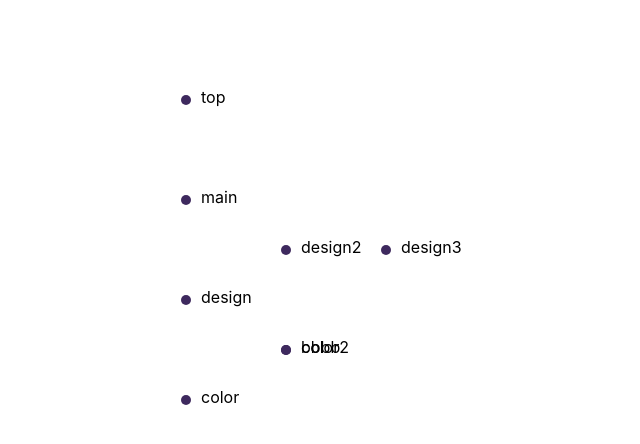
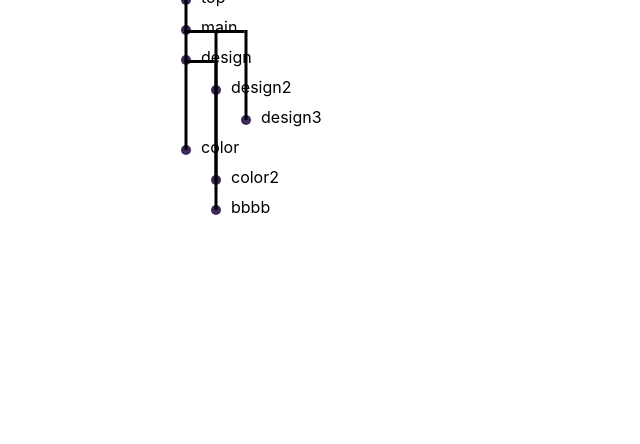
Before and after one commit to Team-Freckle/tree, a React (Create React App) app in the folder tree-dev/: page / in a window 1280 px wide. Shown: the top 444 px of the page, without its empty margins (214-854 px from the left). Built offline with nearby package versions, Linux system fonts and the light colour scheme.

Commit message:
오류발생!

```diff
--- a/tree-dev/src/App.tsx
+++ b/tree-dev/src/App.tsx
@@ -1,79 +1,62 @@
 import React from "react";
 import "./App.css";
 import { PcotGraph } from "./pcotGraph/PcotGraph";
-import { RawNode } from "./pcotGraph/Node";
+import { Node } from "./pcotGraph/Node";
 
-const data: RawNode = {
-  name: "top",
-  key: "iubuc2",
-  comment: "ds",
-  time: "2023-10-10 10:09:10",
-  childTime: "2023-10-09 10:09:10",
-  child: [
+const data: Array<Node> = [
+  { name: "top", key: "iubuc2", comment: "ds", time: "2023-10-10 10:09:10" },
   {
     name: "main",
     key: "asasddi2",
     comment: "init",
-      time: "2023-10-10 10:09:10",
-      childTime: "2023-10-09 10:09:10",
-      child: [
+    time: "2023-10-10 10:10:10",
+    parent: "iubuc2",
+  },
   {
     name: "design",
     key: "asmdi2",
     comment: "전반적으로 노란색이고 발과 배, 그리고 꼬리부분만 흰색털",
-          time: "2023-10-10 10:10:10",
-          childTime: "2023-10-10 10:08:10",
-          child: [
+    time: "2023-10-11 10:10:10",
+    parent: "asasddi2",
+  },
   {
     name: "color",
     key: "34rfs2",
-              comment:
-                "전반적으로 노란색이고 발과 배, 그리고 꼬리부분만 흰색털",
-              time: "2023-10-10 10:10:12",
-              childTime: "2023-10-09 10:09:10",
-              child: [],
+    comment: "전반적으로 노란색이고 발과 배, 그리고 꼬리부분만 흰색털",
+    time: "2023-10-12 10:10:10",
+    parent: "asmdi2",
   },
   {
     name: "color2",
     key: "43erdg2",
-              comment:
-                "ㅇㄴㄹㅇㅇㅎ ㅈㅇㅁㄴㅇㅇㅇㅇㅇㅇㅇㅇㅇㅇㅎㅊㄹ @test2@test.er",
-              time: "2023-10-10 11:10:11",
-              childTime: "2023-10-10 10:08:10",
-              child: [],
-            },
-          ],
+    comment: "ㅇㄴㄹㅇㅇㅎ ㅈㅇㅁㄴㅇㅇㅇㅇㅇㅇㅇㅇㅇㅇㅎㅊㄹ @test2@test.er",
+    time: "2023-10-15 10:10:10",
+    parent: "asmdi2",
   },
   {
     name: "design2",
     key: "oil34ed",
     comment: "전반적으로 노란색이고 발과 배, 그리고 꼬리부분만 흰색털",
-          time: "2023-10-10 10:10:11",
-          childTime: "2023-09-10 10:09:10",
-          child: [
+    time: "2023-10-13 10:10:11",
+    parent: "asasddi2",
+  },
+
   {
     name: "bbbb",
     key: "aewfrdd",
-              comment:
-                "ㅇㄴㄹㅇㅇㅎ ㅈㅇㅁㄴㅇㅇㅇㅇㅇㅇㅇㅇㅇㅇㅎㅊㄹ @test2@test.er",
-              time: "2023-10-10 11:10:11",
-              childTime: "2023-10-10 10:08:10",
-              child: [],
+    comment: "ㅇㄴㄹㅇㅇㅎ ㅈㅇㅁㄴㅇㅇㅇㅇㅇㅇㅇㅇㅇㅇㅎㅊㄹ @test2@test.er",
+    time: "2023-10-16 11:10:11",
+    parent: "oil34ed",
   },
-          ],
-        },
+
   {
     name: "design3",
     key: "sd455fd",
     comment: "전반적으로 노란색이고 발과 배, 그리고 꼬리부분만 흰색털",
-          time: "2023-10-10 10:10:11",
-          childTime: "2023-09-15 10:09:10",
-          child: [],
+    time: "2023-10-14 10:10:11",
+    parent: "asasddi2",
   },
-      ],
-    },
-  ],
-};
+];
 
 function App() {
   return (
--- a/tree-dev/src/pcotGraph/Node.tsx
+++ b/tree-dev/src/pcotGraph/Node.tsx
@@ -4,14 +4,9 @@ export interface NodeProps {
   node: PositionNode;
 }
 
-export interface RawNode extends Node {
-  child?: Array<RawNode>;
-}
-
 export interface PositionNode extends Node {
   x: number;
   y: number;
-  level: number;
   childCount: number;
 }
 
@@ -20,13 +15,16 @@ export interface Node {
   key: string;
   comment?: string;
   time: string;
-  childTime: string;
+
+  parent?: string;
+  child?: Array<string>;
+  descendant?: string;
 }
 
 export class NodeTree extends React.Component<NodeProps> {
   public render() {
     const { node } = this.props;
-    const { key, name, comment, time, x, y, level } = node;
+    const { key, name, comment, time, x, y } = node;
     return (
       <g
         key={node.key}
--- a/tree-dev/src/pcotGraph/PcotGraph.tsx
+++ b/tree-dev/src/pcotGraph/PcotGraph.tsx
@@ -1,9 +1,9 @@
 import * as React from "react";
-import { NodeTree, RawNode, PositionNode } from "./Node";
+import { Node, NodeTree, PositionNode } from "./Node";
 import { Bridge } from "./Bridge";
 
 export interface PcotGraphProps {
-  tree: RawNode;
+  tree: Array<Node>;
 }
 export interface PcotGraphState {}
 
@@ -26,63 +26,115 @@ export class PcotGraph extends React.Component<PcotGraphProps, PcotGraphState> {
     );
   }
 
-  private createBlueprint(data: RawNode, parent?: PositionNode) {
-    if (!parent) {
-      parent = {
-        key: "",
-        name: "",
-        time: "",
-        childTime: "",
+  private createRelation(data: Array<Node>) {
+    data = data.sort(
+      (a, b) => new Date(a.time).getTime() - new Date(b.time).getTime()
+    );
+
+    // 최 하위 후손 key 가져오기
+    data = data.map((child) => {
+      if (child.parent) {
+        const descendant = data.find(({ key }) => key === child.parent);
+        if (descendant) descendant.descendant = child.key;
+      } else {
+        child.descendant = child.key;
+      }
+      return child;
+    });
+    return data;
+  }
+
+  private createBlueprint(data: Array<Node>) {
+    data = this.createRelation(data);
+    const pos: PositionNode = {
+      key: data[0].key,
+      name: data[0].name,
+      comment: data[0].comment,
+      time: data[0].time,
       x: 10,
       y: 0,
-        level: 0,
       childCount: 0,
+
+      child: [],
     };
-    }
-    const isFirst: Boolean = parent.childCount === 0;
-    const x: number = parent.x + 100 * parent.childCount;
-    const y: number = parent.y + 100 * (isFirst ? 1 : 0.5); // 서열 판별
-    const level: number = parent.level + 1;
 
-    let childCount = 0;
+    const queue: Array<PositionNode> = [pos];
+    let result: Array<PositionNode> = [];
+    let level: number = 0;
 
-    let node: PositionNode = {
-      key: data.key,
-      name: data.name,
-      comment: data.comment,
-      time: data.time,
-      childTime: data.childTime,
+    while (queue.length > 0) {
+      const parentNode = queue.shift()!;
+      const childs = data.filter(({ parent }) => parent === parentNode.key);
+      console.log(parentNode.name + "'s child ");
+      console.log(childs);
+
+      if (Array.isArray(parentNode.child)) {
+        for (const child of childs) {
+          console.log(
+            child.name +
+              "(" +
+              child.key +
+              ")" +
+              " is " +
+              parentNode.name +
+              "(" +
+              parentNode.key +
+              ")'s child"
+          );
+          const x = parentNode.x + 30 * parentNode.childCount;
+          level++;
+          const y = 30 * level;
+          console.log(child.name + "'s level : " + level);
+
+          const childNode: PositionNode = {
+            key: child.key,
+            name: child.name,
+            comment: child.comment,
+            time: child.time,
             x: x,
             y: y,
-      level: level,
-      childCount: childCount,
+            childCount: 0,
+            parent: parentNode.key,
+            child: [],
           };
 
-    const arr: Array<PositionNode> =
-      data.child && Array.isArray(data.child)
-        ? data.child
-            .sort(
-              (a, b) => new Date(a.time).getTime() - new Date(b.time).getTime()
-            )
-            .map((children) => {
-              const result: Array<PositionNode> = this.createBlueprint(
-                children,
-                node
-              );
-              node.childCount++;
+          parentNode.child.concat(child.key);
 
+          parentNode.childCount++;
+          queue.push(childNode);
+        }
+        result.push(parentNode);
+      }
+    }
     return result;
-            })
-            .flat()
-        : [];
-
-    console.log(arr);
-    return arr.concat(node);
   }
 
   private drawNode(data: Array<PositionNode>) {
+    const parentMap: Record<string, PositionNode> = {};
+    data.forEach((node) => {
+      parentMap[node.key] = node;
+    });
     return data.map((node) => {
-      return <NodeTree node={node} />;
+      const parent = parentMap[node.parent!];
+
+      if (!parent)
+        return (
+          <g>
+            <NodeTree node={node} />
+          </g>
+        );
+      console.log("bridging to " + node.name + " " + parent.name);
+      console.log("key : " + node.parent + " " + parent.key);
+
+      console.log(node.name + " 최하위 자손 : " + node.descendant);
+      const result = (
+        <g>
+          <NodeTree node={node} />
+          <Bridge parent={parent} child={node} />
+        </g>
+      );
+
+      return result;
     });
   }
 }
```
Lines whose indentation alone changed are shown as unchanged.
